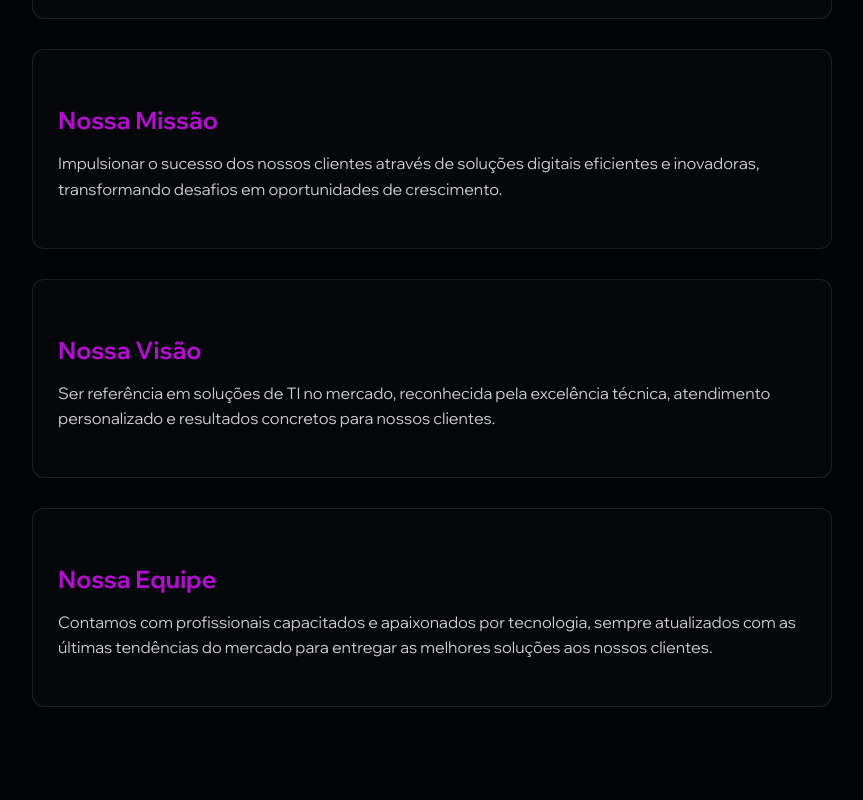
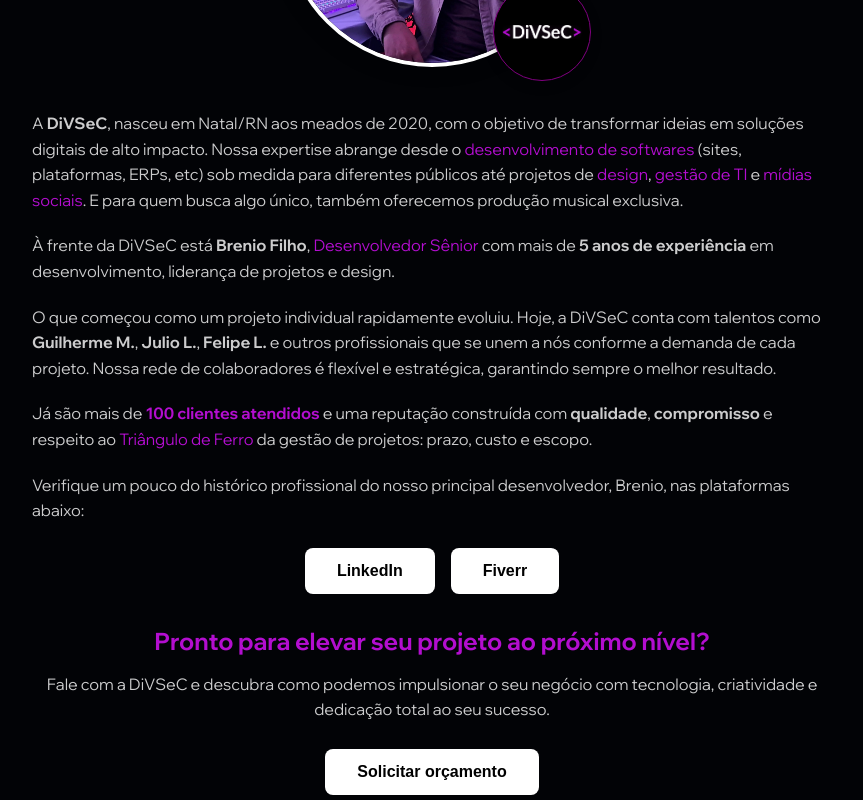
Before and after one commit to brenio55/divsec, a React (Vite) app: page /about in a window 1280 px wide. Shown: the part 580-1380 px from the top of the page, without its empty margins (208-1071 px from the left). Built offline with nearby package versions, Linux system fonts and the light colour scheme.

Commit message:
add: added correction to scroll bug and added more info in quemSomos

```diff
--- a/src/App.css
+++ b/src/App.css
@@ -2,6 +2,7 @@
 @import url("https://fonts.googleapis.com/css2?family=Sen&family=Wix+Madefor+Display:wght@400;500;600;700;800&display=swap");
 html {
   max-width: 100%;
+  scroll-behavior: smooth;
 }
 
 body {
--- a/src/mainComponents/main/Footer.jsx
+++ b/src/mainComponents/main/Footer.jsx
@@ -16,7 +16,7 @@
                         <div className="menuLeft">
                             <h2>DiVSeC</h2>
                             <ul>
-                                <li><Link to="/about">{language === 'pt' ? 'Quem Somos' : 'About Us'}</Link></li>
+                                <li><Link to="/about#aboutUsTitle">{language === 'pt' ? 'Quem Somos' : 'About Us'}</Link></li>
                                 <li><a href='/#services'>{language === 'pt' ? 'Serviços' : 'Services'}</a></li>
                                 <li><Link to="/faq">FAQ</Link></li>
                             </ul>
--- a/src/pages/main/AboutUs.jsx
+++ b/src/pages/main/AboutUs.jsx
@@ -1,4 +1,4 @@
-import React from 'react';
+import React, { useEffect } from 'react';
 import { useLanguage } from '../../context/LanguageContext';
 import Header from '../../mainComponents/main/Header';
 import Footer from '../../mainComponents/main/Footer';
@@ -6,38 +6,73 @@
 function AboutUs() {
     const { language } = useLanguage();
 
-    const aboutSections = [
-        {
-            title: language === 'pt' ? 'Nossa História' : 'Our History',
-            content: language === 'pt'
-                ? 'A DiVSeC foi fundada com a missão de proporcionar soluções de TI inovadoras e personalizadas para empresas de todos os tamanhos, tudo pelos meios digitais - por meio da nuvem. Nossa equipe de especialistas combina experiência técnica com uma visão estratégica para ajudar nossos clientes a alcançarem seus objetivos de negócios através da tecnologia.'
-                : 'DiVSeC was founded with the mission of providing innovative and customized IT solutions for companies of all sizes, all through digital means - cloud based. Our team of experts combines technical expertise with a strategic vision to help our clients achieve their business goals through technology.'
-        },
-        {
-            title: language === 'pt' ? 'Nossa Missão' : 'Our Mission',
-            content: language === 'pt'
-                ? 'Impulsionar o sucesso dos nossos clientes através de soluções digitais eficientes e inovadoras, transformando desafios em oportunidades de crescimento.'
-                : 'To drive our clients\' success through efficient and innovative digital solutions, transforming challenges into growth opportunities.'
-        },
-        {
-            title: language === 'pt' ? 'Nossa Visão' : 'Our Vision',
-            content: language === 'pt'
-                ? 'Ser referência em soluções de TI no mercado, reconhecida pela excelência técnica, atendimento personalizado e resultados concretos para nossos clientes.'
-                : 'To be a reference in IT solutions in the market, recognized for technical excellence, personalized service and concrete results for our clients.'
-        },
-        {
-            title: language === 'pt' ? 'Nossa Equipe' : 'Our Team',
-            content: language === 'pt'
-                ? 'Contamos com profissionais capacitados e apaixonados por tecnologia, sempre atualizados com as últimas tendências do mercado para entregar as melhores soluções aos nossos clientes.'
-                : 'We have trained professionals who are passionate about technology, always updated with the latest market trends to deliver the best solutions to our clients.'
-        }
-    ];
+    useEffect(() => {
+        window.scrollTo(0, 0);
+    }, []);
+
+    const linkedinUrl = 'https://www.linkedin.com/in/brenio-filho/#recommendations';
+    const fiverrUrl = 'https://br.fiverr.com/brenio55?public_mode=true#reviews_header_as_seller';
 
     return (
         <>
             <Header />
+            <style>
+                {`
+               .about-visual {
+                    display: flex;
+                    justify-content: center;
+                    align-items: center;
+                    margin-bottom: 40px;
+                }
+
+                .about-photo-container {
+                    position: relative;
+                    display: inline-block;
+                }
+
+                .about-photo {
+                    width: 290px;
+                    height: 290px;
+                    border-radius: 50%;
+                    object-fit: cover;
+                    box-shadow: 0 0 20px rgba(0,0,0,0.25);
+                    border: 4px solid white;
+                }
+
+                .about-logo-overlay {
+                    border: 1px solid purple;
+                    position: absolute;
+                    bottom: -10px;
+                    right: -10px;
+                    width: 80px;
+                    height: 80px;
+                    object-fit: contain;
+                    background: black;
+                    padding: 8px;
+                    border-radius: 50%;
+                    box-shadow: 0 4px 12px rgba(0,0,0,0.2);
+
+                }
+
+                .about-logo {
+                    width: 120px;
+                    height: 120px;
+                    object-fit: contain;
+                }
+                .about-links {
+                    display: flex;
+                    gap: 16px;
+                    margin: 24px 0;
+                    justify-content: center;
+                }
+                .about-cta {
+                    text-align: center;
+                    margin-top: 32px;
+                }
+                `}
+            </style>
             <div className="about-us-container">
-                <h1 className="titlesIntro" data-aos="fade-up" data-aos-duration="400">
+                <h1 id="aboutUsTitle" className="titlesIntro" data-aos="fade-up" data-aos-duration="400">
                     {language === 'pt' ? (
                         <>Quem <span className="purpleColor">Somos</span></>
                     ) : (
@@ -45,13 +80,90 @@
                     )}
                 </h1>
 
+            <div className="about-visual" data-aos="fade-up" data-aos-duration="400">
+                <div className="about-photo-container">
+                    <img src="/img/brenio.jpg" alt="Foto de Brenio Filho" className="about-photo" />
+                    <img src="/img/divsecLogo.png" alt="Logo DiVSeC" className="about-logo-overlay" />
+                </div>
+            </div>
+
+
                 <div className="about-content">
-                    {aboutSections.map((section, index) => (
-                        <div key={index} className="about-section" data-aos="fade-up" data-aos-duration="400" data-aos-delay={index * 100}>
-                            <h2>{section.title}</h2>
-                            <p>{section.content}</p>
-                        </div>
-                    ))}
+                    {language === 'pt' ? (
+                        <>
+                            <p>
+                                A <strong>DiVSeC</strong>, nasceu em Natal/RN aos meados de 2020, com o objetivo de transformar ideias em soluções digitais de alto impacto. Nossa expertise abrange desde o <span className="purpleColor">desenvolvimento de softwares</span> (sites, plataformas, ERPs, etc) sob medida para diferentes públicos até projetos de <span className="purpleColor">design</span>, <span className="purpleColor">gestão de TI</span> e <span className="purpleColor">mídias sociais</span>. E para quem busca algo único, também oferecemos produção musical exclusiva.
+                            </p>
+                            <p>
+                                À frente da DiVSeC está <strong>Brenio Filho</strong>, <span className="purpleColor">Desenvolvedor Sênior</span> com mais de <strong>5 anos de experiência</strong> em desenvolvimento, liderança de projetos e design.
+                            </p>
+                            <p>
+                                O que começou como um projeto individual rapidamente evoluiu. Hoje, a DiVSeC conta com talentos como <strong>Guilherme M.</strong>, <strong>Julio L.</strong>, <strong>Felipe L.</strong> e outros profissionais que se unem a nós conforme a demanda de cada projeto. Nossa rede de colaboradores é flexível e estratégica, garantindo sempre o melhor resultado.
+                            </p>
+                            <p>
+                                Já são mais de <span className="purpleColor"><strong>100 clientes atendidos</strong></span> e uma reputação construída com <strong>qualidade</strong>, <strong>compromisso</strong> e respeito ao <span className="purpleColor">Triângulo de Ferro</span> da gestão de projetos: prazo, custo e escopo.
+                            </p>
+                            <p>
+                                Verifique um pouco do histórico profissional do nosso principal desenvolvedor, Brenio, nas plataformas abaixo:
+                            </p>
+                            <div className="about-links">
+                                <a href={linkedinUrl} target="_blank" rel="noopener noreferrer" className="about-linkedin">
+                                    <button className="buttonPattern brand-gradient">LinkedIn</button>
+                                </a>
+                                <a href={fiverrUrl} target="_blank" rel="noopener noreferrer" className="about-fiverr">
+                                    <button className="buttonPattern brand-gradient">Fiverr</button>
+                                </a>
+                            </div>
+                            <div className="about-cta">
+                                <h2 className="purpleColor">Pronto para elevar seu projeto ao próximo nível?</h2>
+                                <p>Fale com a DiVSeC e descubra como podemos impulsionar o seu negócio com tecnologia, criatividade e dedicação total ao seu sucesso.</p>
+                            </div>
+                            <div className="flex center orcamentoButton" id="orcamentoButton" data-aos="fade-up" data-aos-duration="400">
+                                <a href='https://wa.me/558431902145' target='_blank' rel="noopener noreferrer" data-aos="zoom-in" data-aos-duration="400">
+                                    <button className="buttonPattern brand-gradient">
+                                    {language === 'pt' ? 'Solicitar orçamento' : 'Request a quote'}
+                                    </button>
+                                </a>
+                            </div>
+                        </>
+                    ) : (
+                        <>
+                            <p>
+                                <strong>DiVSeC</strong>, was founded in Natal/RN around 2020, with the purpose of to turn ideas into high-impact digital solutions. Our expertise ranges from <span className="purpleColor">custom software development</span> (websites, platforms, ERPs, etc) for diverse audiences to <span className="purpleColor">design</span>, <span className="purpleColor">IT project management</span>, and <span className="purpleColor">social media</span>. For those seeking something truly unique, we also offer exclusive music production services.
+                            </p>
+                            <p>
+                                Leading DiVSeC is <strong>Brenio Filho</strong>, a <span className="purpleColor">Senior Developer</span> with over <strong>5 years of experience</strong> in development, project leadership, and design.
+                            </p>
+                            <p>
+                                What began as a solo project quickly evolved. Today, DiVSeC brings together talents like <strong>Guilherme M.</strong>, <strong>Julio L.</strong>, <strong>Felipe L.</strong>, and other professionals who join us according to each project's needs. Our network of collaborators is flexible and strategic, always ensuring the best results.
+                            </p>
+                            <p>
+                                We have already served more than <span className="purpleColor"><strong>100 clients</strong></span>, building a reputation for <strong>quality</strong>, <strong>commitment</strong>, and respect for the <span className="purpleColor">Iron Triangle</span> of project management: time, cost, and scope.
+                            </p>
+                            <p>
+                                Kindly verify a little of the history of our main developer, Brenio, in the platforms below:
+                            </p>
+                            <div className="about-links">
+                                <a href={linkedinUrl} target="_blank" rel="noopener noreferrer" className="about-linkedin">
+                                    <button className="buttonPattern brand-gradient">LinkedIn</button>
+                                </a>
+                                <a href={fiverrUrl} target="_blank" rel="noopener noreferrer" className="about-fiverr">
+                                    <button className="buttonPattern brand-gradient">Fiverr</button>
+                                </a>
+                            </div>
+                            <div className="about-cta">
+                                <h2 className="purpleColor">Ready to take your project to the next level?</h2>
+                                <p>Contact DiVSeC and discover how we can boost your business with technology, creativity, and total dedication to your success.</p>
+                            </div>
+                            <div className="flex center orcamentoButton" id="orcamentoButton" data-aos="fade-up" data-aos-duration="400">
+                                <a href='https://wa.me/558431902145' target='_blank' rel="noopener noreferrer" data-aos="zoom-in" data-aos-duration="400">
+                                    <button className="buttonPattern brand-gradient">
+                                    {language === 'pt' ? 'Solicitar orçamento' : 'Request a quote'}
+                                    </button>
+                                </a>
+                            </div>
+                        </>
+                    )}
                 </div>
             </div>
             <Footer />
--- a/src/pages/main/FAQPage.jsx
+++ b/src/pages/main/FAQPage.jsx
@@ -1,4 +1,4 @@
-import React, { useState } from 'react';
+import React, { useState, useEffect } from 'react';
 import { useLanguage } from '../../context/LanguageContext';
 import Header from '../../mainComponents/main/Header';
 import Footer from '../../mainComponents/main/Footer';
@@ -89,6 +89,10 @@
         setOpenIndex(openIndex === index ? null : index);
     };
 
+     useEffect(() => {
+            window.scrollTo(0, 0);
+    }, []);
+
     return (
         <>
             <Header></Header>
--- a/src/pages/main/PrivacyPolicy.jsx
+++ b/src/pages/main/PrivacyPolicy.jsx
@@ -1,4 +1,4 @@
-import React from 'react';
+import React, { useEffect } from 'react';
 import { useLanguage } from '../../context/LanguageContext';
 import Header from '../../mainComponents/main/Header';
 import Footer from '../../mainComponents/main/Footer';
@@ -174,6 +174,10 @@
         }
     ];
 
+     useEffect(() => {
+            window.scrollTo(0, 0);
+    }, []);
+
     return (
         <>
             <Header />
--- a/src/pages/main/TermsConditions.jsx
+++ b/src/pages/main/TermsConditions.jsx
@@ -1,4 +1,4 @@
-import React from 'react';
+import React, { useEffect } from 'react';
 import { useLanguage } from '../../context/LanguageContext';
 import Header from '../../mainComponents/main/Header';
 import Footer from '../../mainComponents/main/Footer';
@@ -90,6 +90,10 @@
         }
     ];
 
+     useEffect(() => {
+            window.scrollTo(0, 0);
+    }, []);
+
     return (
         <>
             <Header />
```
Also changed, not shown: public/img/brenio.jpg (added).
